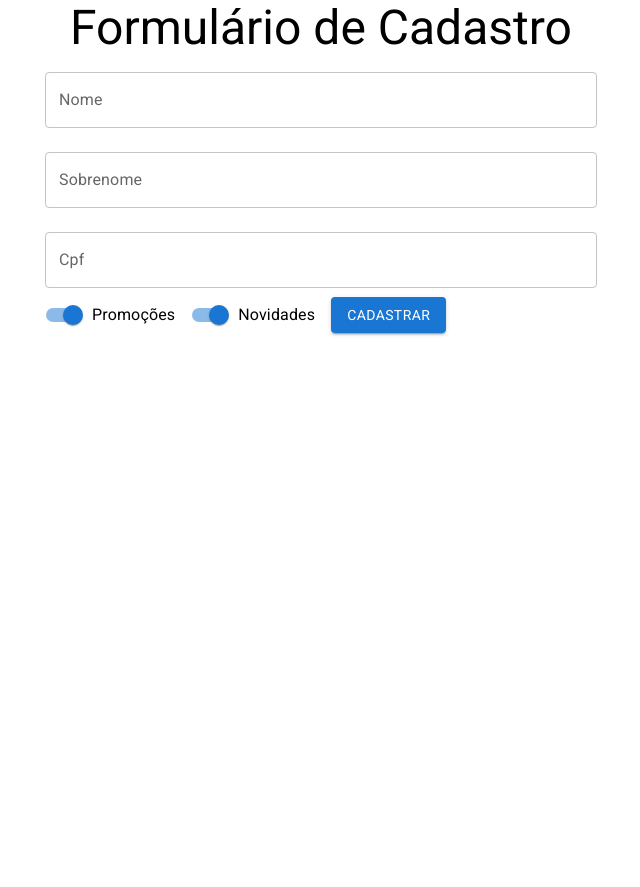
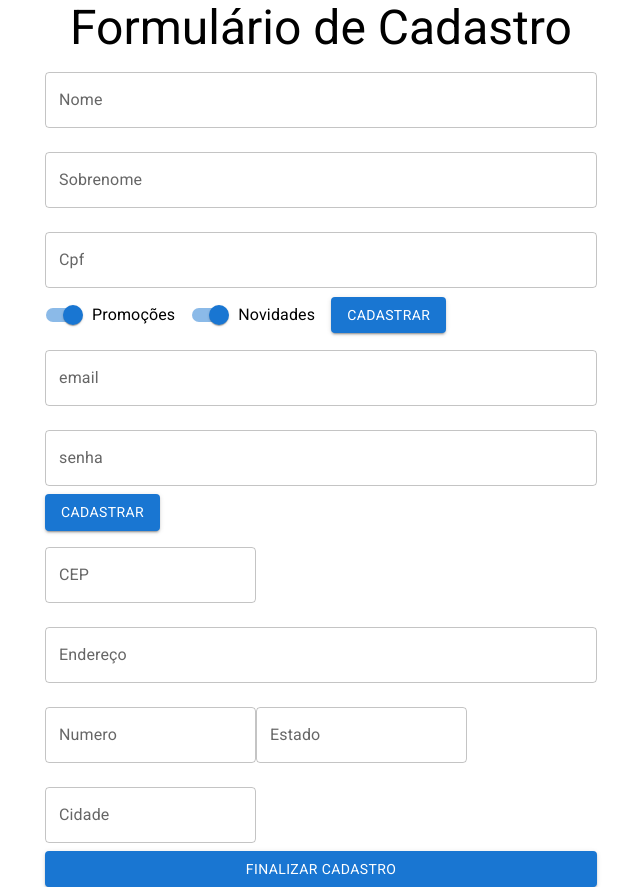
Before and after one commit to LucasMofardini/alura, a React (Create React App) app in the folder Formação/React/React-2/formulario/: page / in a window 1280 px wide. Shown: the whole page, without its empty margins (319-959 px from the left). Before the commit the page ends 800 px from the top, so only its background shows below. Built offline with nearby package versions, Linux system fonts and the light colour scheme.

Commit message:
[REACT 4] understanding a problem

```diff
--- a/Formação/React/React-2/formulario/src/App.js
+++ b/Formação/React/React-2/formulario/src/App.js
@@ -8,7 +8,7 @@ function App() {
   return (
     <Container component="article" maxWidth="sm">
       <Typography variant="h3" component="h1" align="center"> Formulário de Cadastro </Typography>
-      <FormularioCadastro aoEnviar={aoEnviarForm} validarCPF={validarCPF} validaNome={validaNome} />
+      <FormularioCadastro aoEnviar={aoEnviarForm} validarCPF={validarCPF} />
     </Container>
   );
 }
@@ -16,6 +16,7 @@ function App() {
 function aoEnviarForm(dados){
   console.log(dados);
 }
+
 function validarCPF(cpf){
   if(cpf.length !==  11){
     return {valido:false, texto:"O cpf deve ter 11 digitos"}
@@ -23,7 +24,5 @@ function validarCPF(cpf){
     return {valido:true, texto:""}
   }
 }
-function validaNome(nome){
 
-}
 export default App;
--- /dev/null
+++ b/Formação/React/React-2/formulario/src/components/FormularioCadastro/DadosEntrega.jsx
@@ -0,0 +1,18 @@
+import React from 'react'
+import { TextField, Button } from '@mui/material'
+
+function DadosEntrega() {
+  return (
+    <form>
+      <TextField id="cep" label="CEP" type="number" margin="normal" />
+      <TextField id="endereco" label="Endereço" type="text" margin="normal" fullWidth />
+      <TextField id="numero" label="Numero" type="number" margin="normal" />
+      <TextField id="estado" label="Estado" type="text" margin="normal" />
+      <TextField id="cidade" label="Cidade" type="text" margin="normal" />
+      <Button variant="contained" type="submit" fullWidth>
+        Finalizar Cadastro
+      </Button>
+    </form>
+  )
+}
+export default DadosEntrega
--- /dev/null
+++ b/Formação/React/React-2/formulario/src/components/FormularioCadastro/DadosPessoais.jsx
@@ -0,0 +1,88 @@
+import React, {useState} from "react";
+// import Button from '@mui/material/Button'
+import { TextField, Button, Switch, FormControlLabel } from "@mui/material";
+
+function DadosPessoais({aoEnviar, validarCPF, validaNome}) {
+  const [nome, setNome] = useState("");
+  const [sobrenome, setSobrenome] = useState("");
+  const [cpf, setCpf] = useState("");
+  const [promocoes, setPromocoes] = useState(true);
+  const [novidades, setNovidades] = useState(true);
+  const [erros, setErros] = useState(
+    {cpf:{valido:true, texto:""}}
+    );
+
+  return (
+    <form
+     onSubmit={(event) => {
+        event.preventDefault();
+        aoEnviar({nome, sobrenome, cpf, novidades, promocoes});
+    }}>
+      <TextField
+        value={nome}
+        onChange={(event) => {
+            setNome(event.target.value);
+        }}
+        id="nome"
+        label="Nome"
+        variant="outlined"
+        margin="normal"
+        fullWidth
+      />
+
+      <TextField
+        value={sobrenome}
+        onChange={(event) => {
+            setSobrenome(event.target.value);
+        }}
+        id="sobrenome"
+        label="Sobrenome"
+        variant="outlined"
+        margin="normal"
+        fullWidth
+      />
+
+      <TextField
+        value={cpf}
+         onChange={(event) => {
+          setCpf(event.target.value);
+        }}
+        onBlur={(event)=>{
+          const ehValido = validarCPF(event.target.value);
+          setErros({cpf:ehValido});
+        }}
+        error={!erros.cpf.valido}
+        helperText={erros.cpf.texto}
+        id="cpf"
+        label="Cpf"
+        variant="outlined"
+        margin="normal"
+        fullWidth
+      />
+
+      <FormControlLabel
+        label="Promoções"
+        control={<Switch
+          checked={promocoes}
+          onChange={(event)=>{
+          setPromocoes(event.target.checked);
+        }} name="promocoes" defaultChecked={promocoes}  color="primary" />}
+      />
+
+      <FormControlLabel
+        label="Novidades"
+        control={<Switch
+          checked={novidades}
+          onChange={(event)=>{
+          setNovidades(event.target.checked);
+        }} name="Novidades" defaultChecked={novidades}  color="primary" />}
+      />
+
+      <Button variant="contained" type="submit">
+        Cadastrar
+      </Button>
+    </form>
+  );
+}
+
+export default DadosPessoais;
--- /dev/null
+++ b/Formação/React/React-2/formulario/src/components/FormularioCadastro/DadosUsuario.jsx
@@ -0,0 +1,17 @@
+import React, { useState } from 'react'
+// import Button from '@mui/material/Button'
+import { TextField, Button, Switch, FormControlLabel } from '@mui/material'
+
+function DadosUsuario() {
+  return (
+    <form>
+      <TextField id="email" label="email" type="email" margin="normal" fullWidth />
+      <TextField id="senha" label="senha" type="password" margin="normal" fullWidth />
+      <Button variant="contained" color="primary" type="submit">
+        Cadastrar
+      </Button>
+    </form>
+  )
+}
+
+export default DadosUsuario
--- a/Formação/React/React-2/formulario/src/components/FormularioCadastro/FormularioCadastro.jsx
+++ b/Formação/React/React-2/formulario/src/components/FormularioCadastro/FormularioCadastro.jsx
@@ -1,86 +1,16 @@
-import React, {useState} from "react";
-// import Button from '@mui/material/Button'
-import { TextField, Button, Switch, FormControlLabel } from "@mui/material";
+import React, { Fragment, useState } from 'react'
+import DadosEntrega from './DadosEntrega'
+import DadosPessoais from './DadosPessoais'
+import DadosUsuario from './DadosUsuario'
 
-function FormularioCadastro({aoEnviar, validarCPF, validaNome}) {
-  const [nome, setNome] = useState("");
-  const [sobrenome, setSobrenome] = useState("");
-  const [cpf, setCpf] = useState("");
-  const [promocoes, setPromocoes] = useState(true);
-  const [novidades, setNovidades] = useState(true);
-  const [erros, setErros] = useState({cpf:{valido:true, texto:""}});
-
+function FormularioCadastro({ aoEnviar, validarCPF }) {
   return (
-    <form
-     onSubmit={(event) => {
-        event.preventDefault();
-        aoEnviar({nome, sobrenome, cpf, novidades, promocoes});
-    }}>
-      <TextField
-        value={nome}
-        onChange={(event) => {
-            setNome(event.target.value);
-        }}
-        id="nome"
-        label="Nome"
-        variant="outlined"
-        margin="normal"
-        fullWidth
-      />
-
-      <TextField
-        value={sobrenome}
-        onChange={(event) => {
-            setSobrenome(event.target.value);
-        }}
-        id="sobrenome"
-        label="Sobrenome"
-        variant="outlined"
-        margin="normal"
-        fullWidth
-      />
-
-      <TextField
-        value={cpf}
-         onChange={(event) => {
-          setCpf(event.target.value);
-        }}
-        onBlur={(event)=>{
-          const ehValido = validarCPF(event.target.value);
-          setErros({cpf:ehValido});
-        }}
-        error={!erros.cpf.valido}
-        helperText={erros.cpf.texto}
-        id="cpf"
-        label="Cpf"
-        variant="outlined"
-        margin="normal"
-        fullWidth
-      />
-
-      <FormControlLabel
-        label="Promoções"
-        control={<Switch
-          checked={promocoes}
-          onChange={(event)=>{
-          setPromocoes(event.target.checked);
-        }} name="promocoes" defaultChecked={promocoes}  color="primary" />}
-      />
-
-      <FormControlLabel
-        label="Novidades"
-        control={<Switch
-          checked={novidades}
-          onChange={(event)=>{
-          setNovidades(event.target.checked);
-        }} name="Novidades" defaultChecked={novidades}  color="primary" />}
-      />
-
-      <Button variant="contained" type="submit">
-        Cadastrar
-      </Button>
-    </form>
-  );
+    <Fragment>
+      <DadosPessoais aoEnviar={aoEnviar} validarCPF={validarCPF} />
+      <DadosUsuario />
+      <DadosEntrega />
+    </Fragment>
+  )
 }
 
-export default FormularioCadastro;
+export default FormularioCadastro
```
Also changed, not shown: 1 other file (tests, documents, lock files or other folders).
